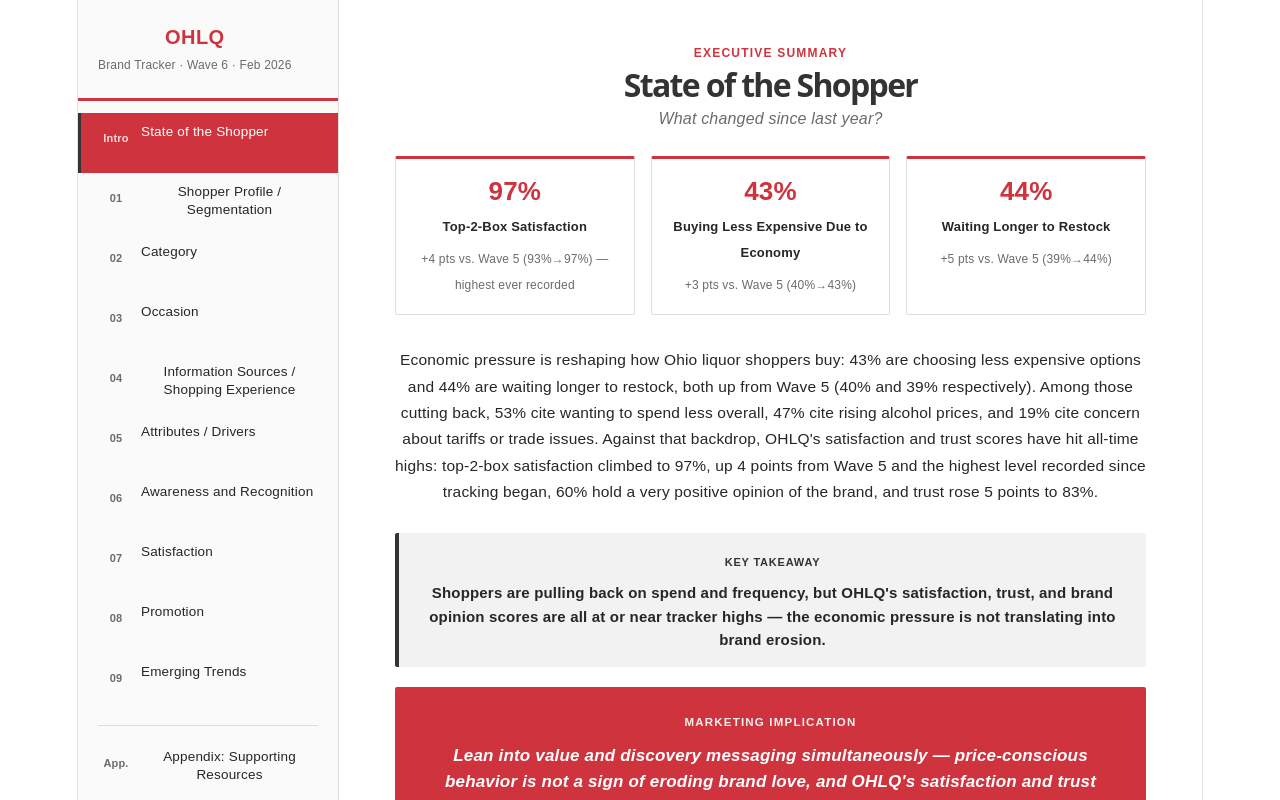
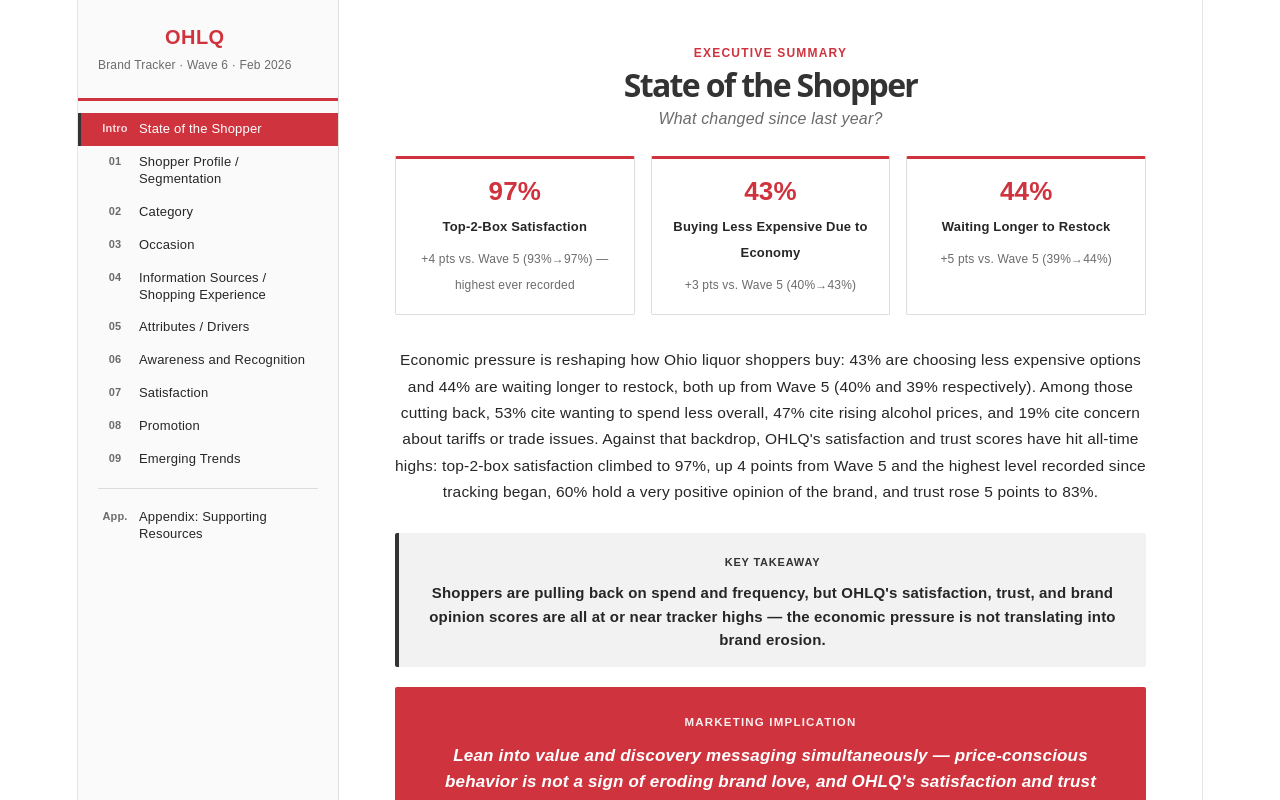
Before and after one commit to ascensionac/ohlq-brand-tracker, a React (Vite) app: page / in a window 1280 px wide. Shown: the top 800 px of the page. Built offline with nearby package versions, Linux system fonts and the light colour scheme.

Commit message:
Updated left index format

```diff
--- a/src/App.jsx
+++ b/src/App.jsx
@@ -1356,24 +1356,24 @@
     display: "flex",
     alignItems: "flex-start",
     gap: 10,
-    padding: "10px 20px",
+    padding: "8px 20px",
     cursor: "pointer",
     background: active ? ACCENT : "transparent",
     color: active ? "#FFFFFF" : TEXT,
     borderLeft: active ? `3px solid ${CHARCOAL}` : "3px solid transparent",
-    minHeight: 40,
   }),
   navNumber: (active) => ({
     fontSize: 11,
     fontWeight: 700,
     color: active ? "#F7D9DB" : MUTED,
-    minWidth: 30,
-    paddingTop: 2,
+    minWidth: 28,
     flexShrink: 0,
+    lineHeight: "1.3",
   }),
   navLabel: {
-    fontSize: 13.5,
+    fontSize: 13,
     lineHeight: 1.3,
+    textAlign: "left",
   },
   navDivider: {
     borderTop: `1px solid ${BORDER}`,
@@ -1722,6 +1722,9 @@
       font-weight: 400;
       color: ${MUTED};
       margin-left: 6px;
+    }
+    .ohlq-sidebar .ohlq-nav-item-label {
+      text-align: left !important;
     }
     .ohlq-hamburger-btn {
       width: 34px;
@@ -1948,7 +1951,7 @@
             {c.id === "appendix" && <div style={styles.navDivider} />}
             <div style={styles.navItem(c.id === activeChapterId)} onClick={() => goToChapter(c.id)}>
               <span style={styles.navNumber(c.id === activeChapterId)}>{c.number}</span>
-              <span style={styles.navLabel}>{c.title}</span>
+              <span style={styles.navLabel} className="ohlq-nav-item-label">{c.title}</span>
             </div>
           </React.Fragment>
         ))}
```
